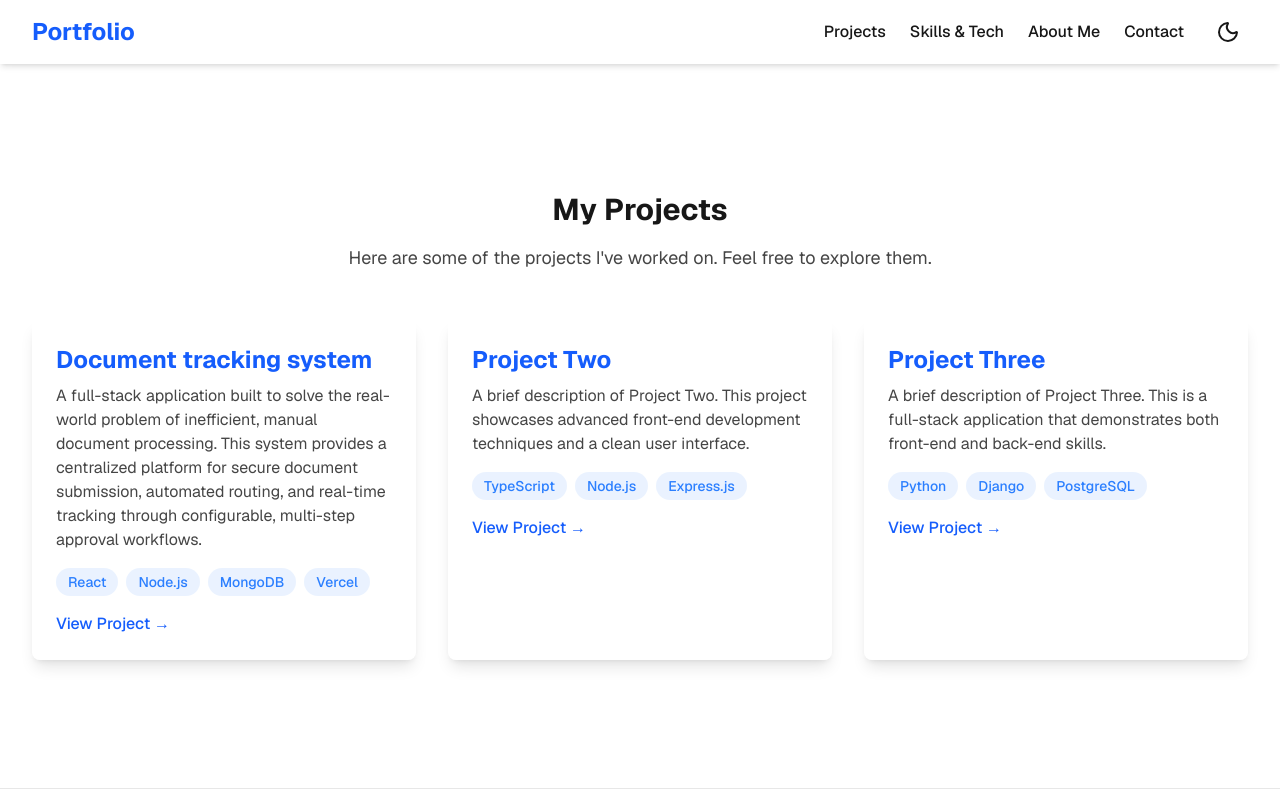
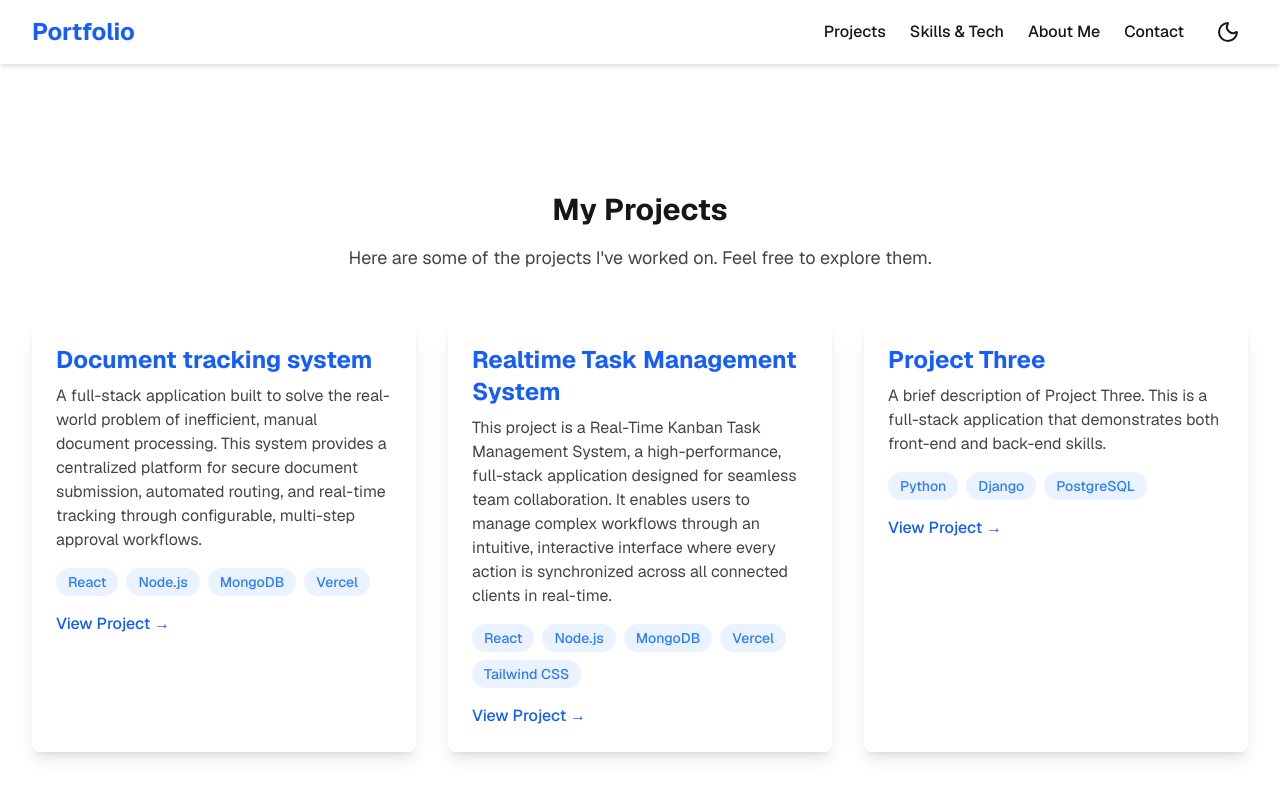
Before and after one commit to Dasuntharuka34/Portfolio-frontend, a Next.js app: page /projects in a window 1280 px wide. Shown: the top 800 px of the page. Built offline with nearby package versions, Linux system fonts and the light colour scheme.

Commit message:
feat: Add initial home and projects pages to the portfolio website.

```diff
--- a/app/page.tsx
+++ b/app/page.tsx
@@ -68,11 +68,11 @@ export default function Home() {
             {/* Project Card 2 */}
             <div className="bg-background rounded-lg shadow-lg overflow-hidden transform hover:scale-105 transition-transform duration-300">
               <div className="p-6">
-                <h3 className="text-xl font-semibold mb-2">Project Title 2</h3>
+                <h3 className="text-xl font-semibold mb-2">Realtime Task Management System</h3>
                 <p className="text-foreground/80 mb-4">
-                  A brief description of the project, its purpose, and the technologies used.
+                  This project is a Real-Time Kanban Task Management System, a high-performance, full-stack application designed for seamless team collaboration. It enables users to manage complex workflows through an intuitive, interactive interface where every action is synchronized across all connected clients in real-time.
                 </p>
-                <a href="#" className="font-medium text-blue-600 hover:underline">
+                <a href="https://realtime-task-management-system-fro.vercel.app" className="font-medium text-blue-600 hover:underline">
                   View Details &rarr;
                 </a>
               </div>
--- a/app/projects/page.tsx
+++ b/app/projects/page.tsx
@@ -9,10 +9,10 @@ const projects = [
     technologies: ['React', 'Node.js', 'MongoDB', 'Vercel'],
   },
   {
-    title: 'Project Two',
-    description: 'A brief description of Project Two. This project showcases advanced front-end development techniques and a clean user interface.',
-    link: '#',
-    technologies: ['TypeScript', 'Node.js', 'Express.js'],
+    title: 'Realtime Task Management System',
+    description: 'This project is a Real-Time Kanban Task Management System, a high-performance, full-stack application designed for seamless team collaboration. It enables users to manage complex workflows through an intuitive, interactive interface where every action is synchronized across all connected clients in real-time.',
+    link: 'https://realtime-task-management-system-fro.vercel.app',
+    technologies: ['React', 'Node.js', 'MongoDB', 'Vercel', 'Tailwind CSS'],
   },
   {
     title: 'Project Three',
```
